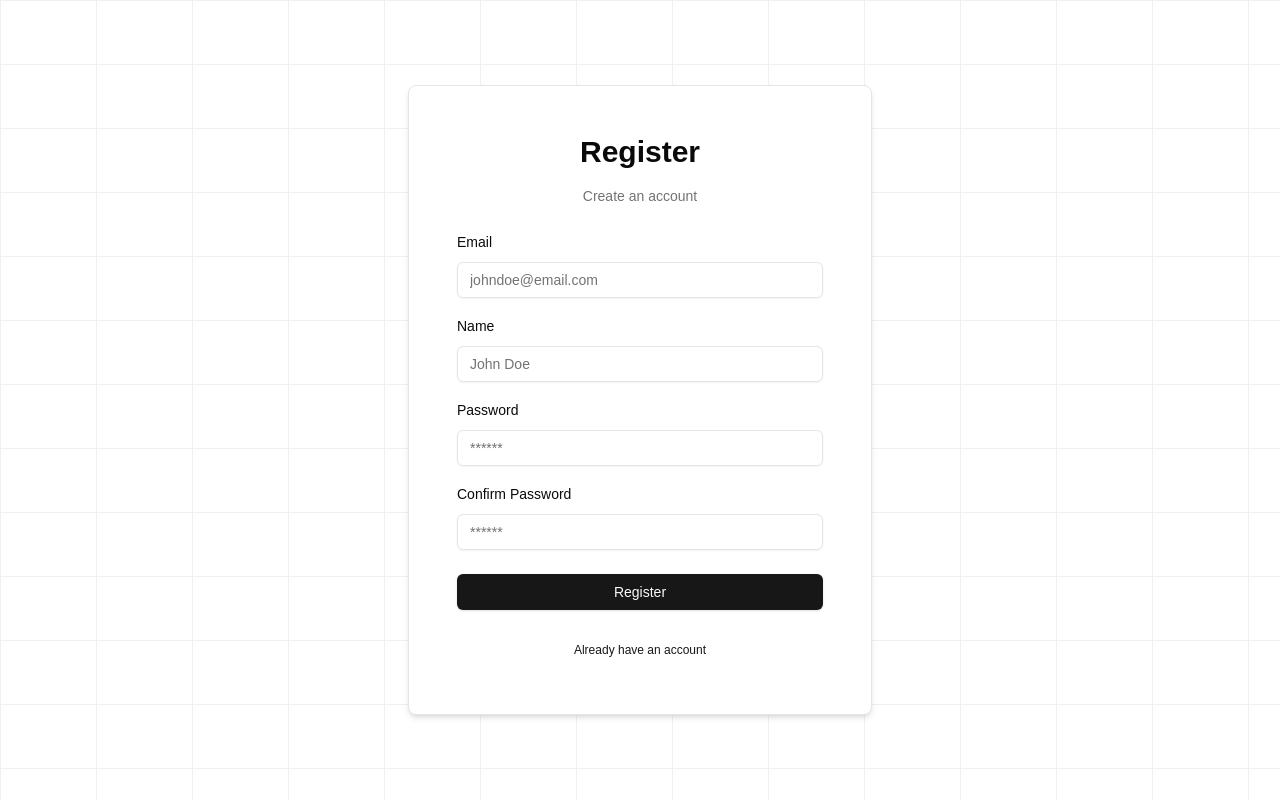
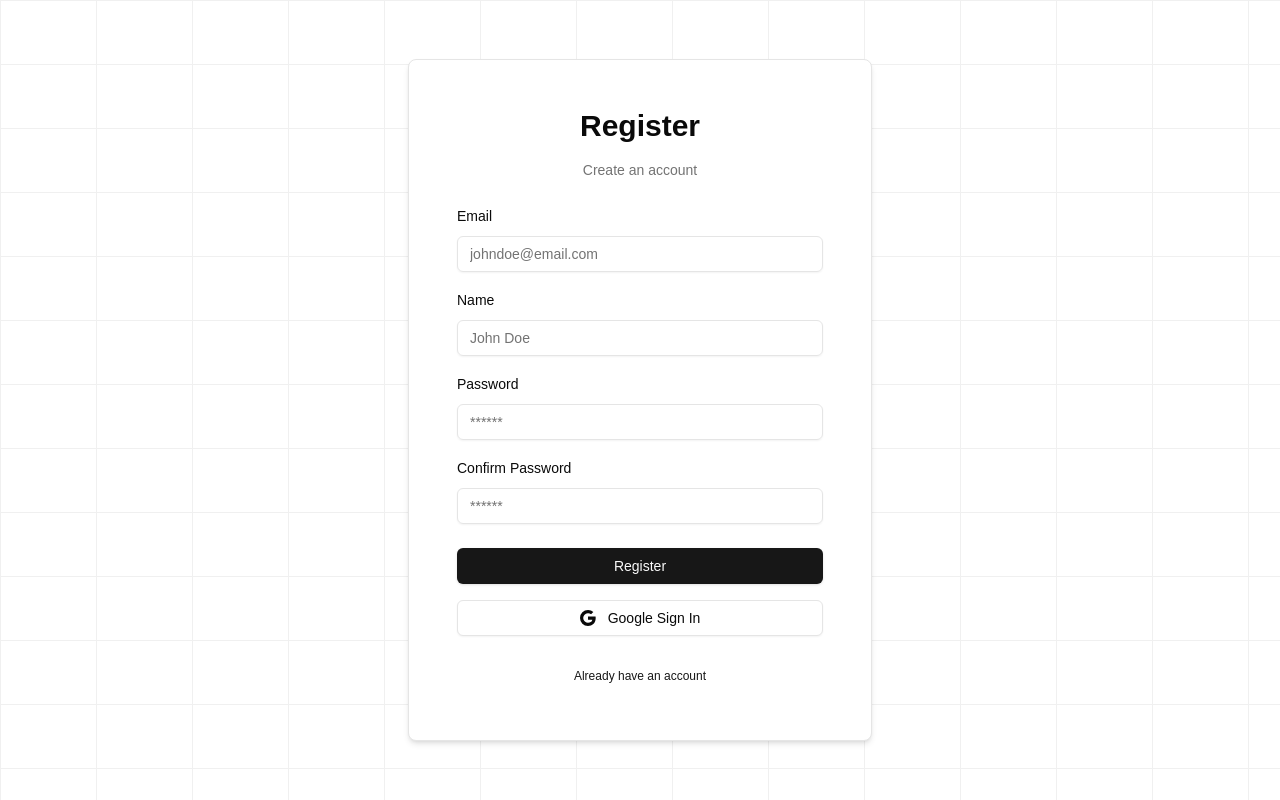
Before and after one commit to blcoussama/NEXTJS-AUTH, a Next.js app: page /auth/register in a window 1280 px wide. Built offline with nearby package versions, Linux system fonts and the light colour scheme; no server answers.

Commit message:
Set The Google Login with the Custom Google Button

```diff
--- /dev/null
+++ b/actions/googleLogin.tsx
@@ -0,0 +1,15 @@
+"use server"
+
+import { signIn } from "@/auth"
+import { AuthError } from "next-auth"
+
+export async function googleAuthenticate() {
+    try {
+        await signIn("google")
+    } catch (error) {
+        if(error instanceof AuthError) {
+            return "google Login Failed!"
+        }
+        throw error
+    }
+}
--- /dev/null
+++ b/components/ui/auth/GoogleButton.tsx
@@ -0,0 +1,21 @@
+"use client"
+
+import { googleAuthenticate } from "@/actions/googleLogin"
+import { useActionState } from "react"
+import { BsGoogle } from "react-icons/bs"
+import { Button } from "@/components/ui/button"
+
+const GoogleLogin = () => {
+    const [googleErrorMsg, dispatchGoogle] = useActionState(googleAuthenticate, undefined)
+    return (
+        <form className="flex mt-4" action={dispatchGoogle}>
+            <Button variant="outline" className="flex flex-row items-center gap-3 w-full">
+                <BsGoogle />
+                Google Sign In
+            </Button>
+            <p>{googleErrorMsg}</p>
+        </form>
+    )
+}
+
+export default GoogleLogin
--- a/components/ui/auth/forms/LoginForm.tsx
+++ b/components/ui/auth/forms/LoginForm.tsx
@@ -19,7 +19,7 @@ import { Button } from "@/components/ui/button";
 import { useState } from "react";
 import { FormError } from "../FormError";
 import { login } from "@/actions/login"
-// import GoogleLogin  from "../GoogleLogin";
+import GoogleLogin  from "../GoogleButton";
 import Link from "next/link"
 
 const LoginForm = () => {
@@ -100,7 +100,7 @@ const LoginForm = () => {
           </Button>
         </form>
       </Form>
-      {/* <GoogleLogin /> */}
+      <GoogleLogin />
     </CardWrapper>
   )
 }
--- a/components/ui/auth/forms/RegisterForm.tsx
+++ b/components/ui/auth/forms/RegisterForm.tsx
@@ -19,7 +19,7 @@ import { useState } from "react";
 import { register } from "@/actions/register";
 import { FormSuccess } from "../FormSuccess";
 import { FormError } from "../FormError";
-// import GoogleLogin  from "../GoogleLogin";
+import GoogleLogin  from "../GoogleButton";
 
 const RegisterForm = () => {
   const [loading, setLoading] = useState(false);
@@ -126,7 +126,7 @@ const RegisterForm = () => {
           </Button>
         </form>
       </Form>
-      {/* <GoogleLogin /> */}
+      <GoogleLogin />
     </CardWrapper>
   );
 };
```
